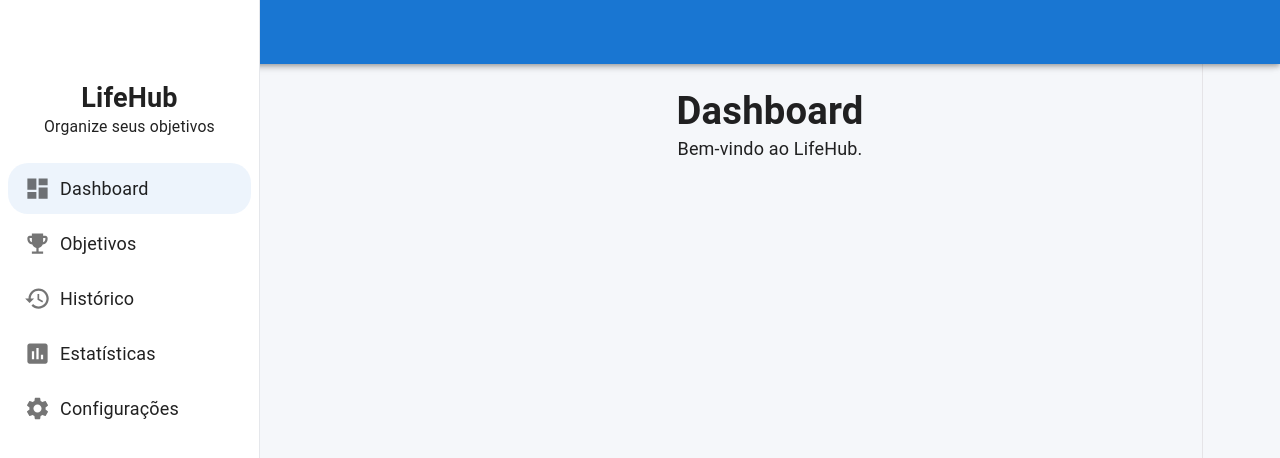
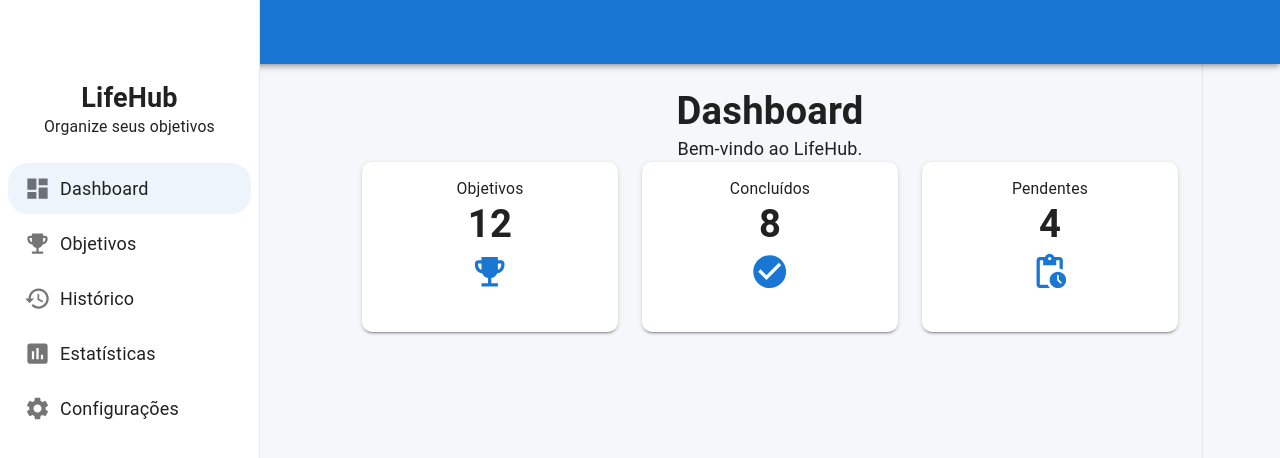
Before and after one commit to thiagolino89/lifehub, a React (Vite) app in the folder frontend/: page /dashboard in a window 1280 px wide. Shown: the top 458 px of the page. Built offline with nearby package versions, Linux system fonts and the light colour scheme.

Commit message:
Sprint 9 - Criação do componente StatCard

```diff
--- a/frontend/src/components/ui/StatCard.tsx
+++ b/frontend/src/components/ui/StatCard.tsx
@@ -0,0 +1,57 @@
+import {
+  Card,
+  CardContent,
+  Typography,
+  Box,
+} from "@mui/material";
+
+import { ReactNode } from "react";
+
+interface StatCardProps {
+  title: string;
+  value: string | number;
+  icon: ReactNode;
+}
+
+export default function StatCard({
+  title,
+  value,
+  icon,
+}: StatCardProps) {
+  return (
+    <Card elevation={2}>
+      <CardContent>
+        <Box
+          display="flex"
+          justifyContent="space-between"
+          alignItems="center"
+        >
+          <Box>
+            <Typography
+              variant="body2"
+              color="text.secondary"
+            >
+              {title}
+            </Typography>
+
+            <Typography
+              variant="h4"
+              fontWeight="bold"
+            >
+              {value}
+            </Typography>
+          </Box>
+
+          <Box
+            sx={{
+              fontSize: 40,
+              color: "primary.main",
+            }}
+          >
+            {icon}
+          </Box>
+        </Box>
+      </CardContent>
+    </Card>
+  );
+}
--- a/frontend/src/features/dashboard/DashboardPage.tsx
+++ b/frontend/src/features/dashboard/DashboardPage.tsx
@@ -1,4 +1,10 @@
+import Grid from "@mui/material/Grid";
+import EmojiEventsIcon from "@mui/icons-material/EmojiEvents";
+import CheckCircleIcon from "@mui/icons-material/CheckCircle";
+import PendingActionsIcon from "@mui/icons-material/PendingActions";
+
 import PageHeader from "../../components/ui/PageHeader";
+import StatCard from "../../components/ui/StatCard";
 
 export default function DashboardPage() {
   return (
@@ -7,6 +13,32 @@ export default function DashboardPage() {
         title="Dashboard"
         subtitle="Bem-vindo ao LifeHub."
       />
+
+      <Grid container spacing={3}>
+        <Grid size={{ xs: 12, md: 4 }}>
+          <StatCard
+            title="Objetivos"
+            value={12}
+            icon={<EmojiEventsIcon fontSize="large" />}
+          />
+        </Grid>
+
+        <Grid size={{ xs: 12, md: 4 }}>
+          <StatCard
+            title="Concluídos"
+            value={8}
+            icon={<CheckCircleIcon fontSize="large" />}
+          />
+        </Grid>
+
+        <Grid size={{ xs: 12, md: 4 }}>
+          <StatCard
+            title="Pendentes"
+            value={4}
+            icon={<PendingActionsIcon fontSize="large" />}
+          />
+        </Grid>
+      </Grid>
     </>
   );
 }
```
